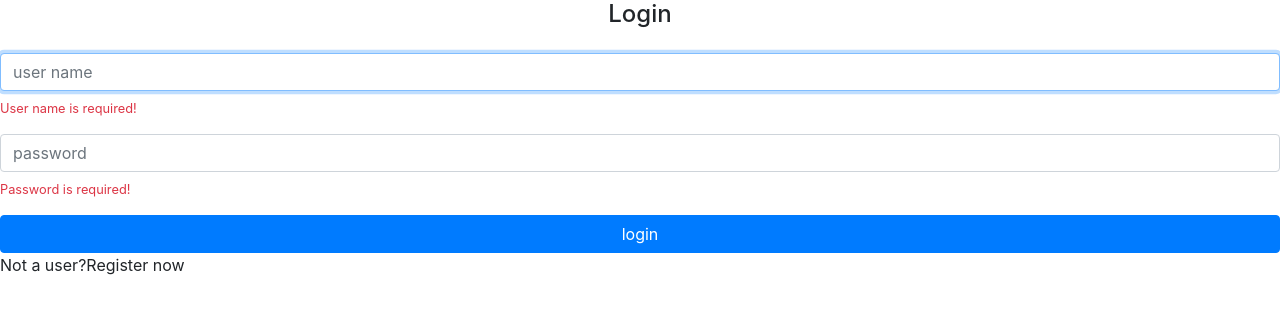
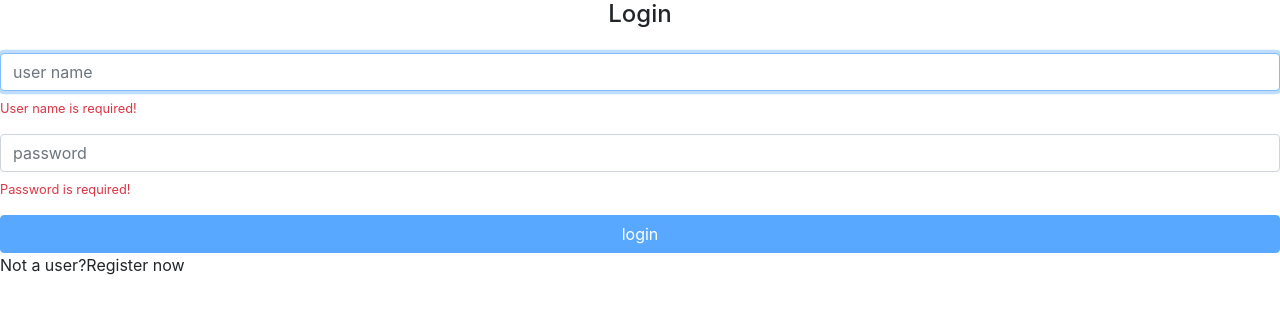
Before and after one commit to ThiagoMoraes21/alurapic, an Angular app: page / in a window 1280 px wide. Shown: the top 314 px of the page. Built offline with nearby package versions, Linux system fonts and the light colour scheme.

Commit message:
verify if the login form was completed to enable submit button

```diff
--- a/src/app/home/signin/signin.component.html
+++ b/src/app/home/signin/signin.component.html
@@ -29,6 +29,7 @@
     </div>
 
     <button
+        [disabled]="loginForm.invalid"
         type="submit"
         class="btn btn-primary btn-block">
         login
```
